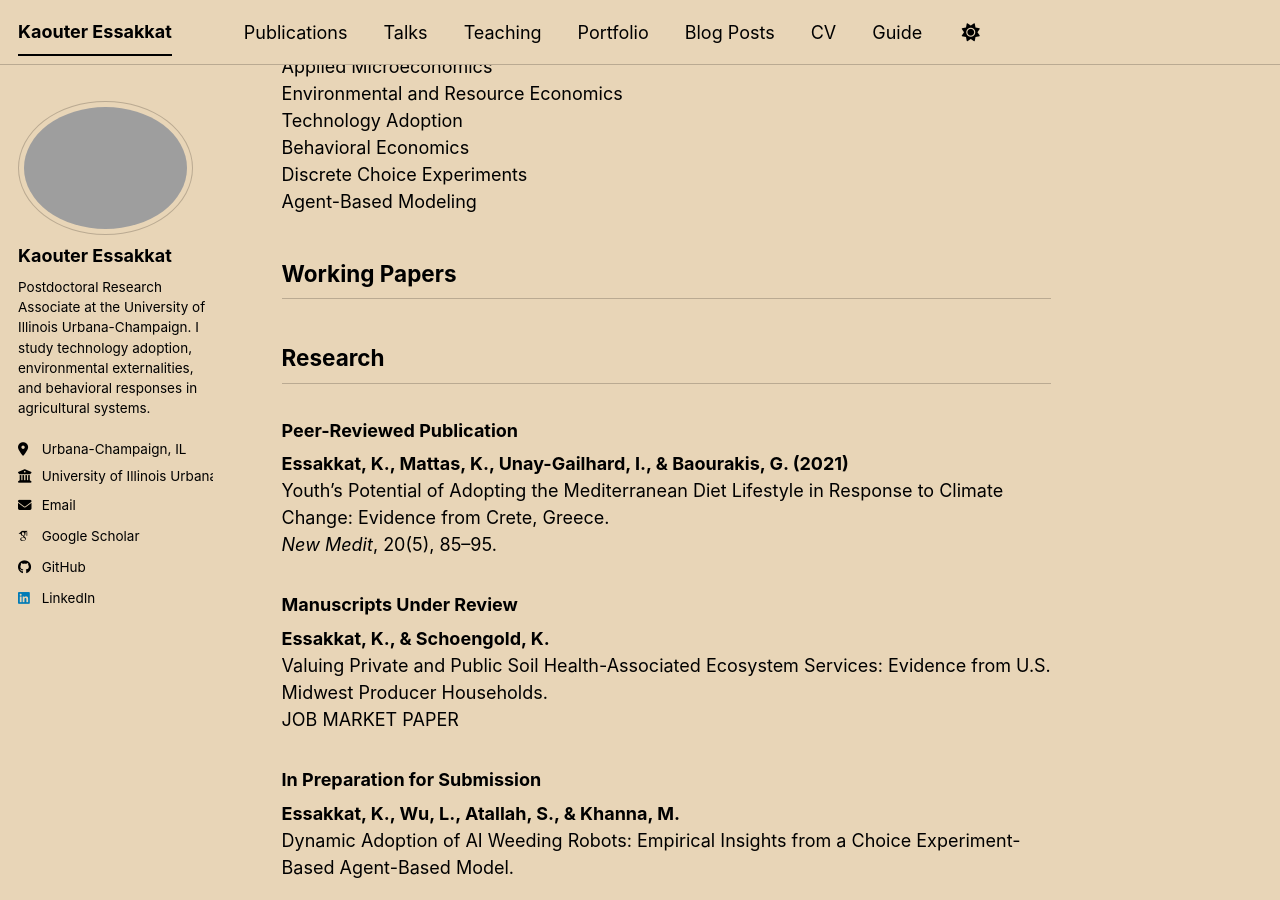
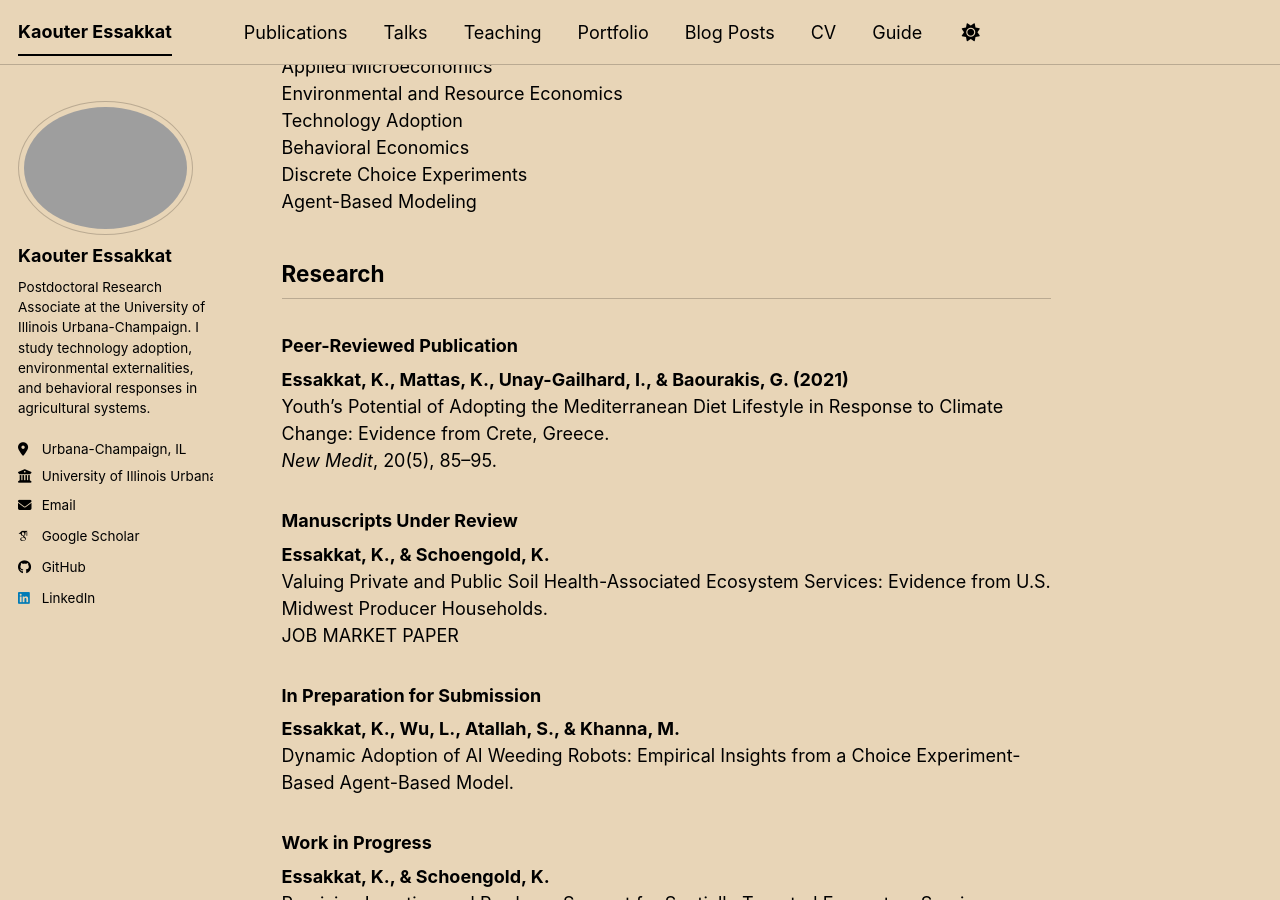
Before and after one commit to KaouterEssakkat/kaouteressakkat.github.io, a Jekyll site: the page built from _pages/about.md, in a window 1280 px wide and 900 px high, scrolled down 809 px. Built offline with Jekyll 4.4.1, drawn with Linux system fonts in a browser that asks for light colours; some web fonts are replaced; a script bundle is joined from its source files by our own code; library files that are not in the unit come from our copies.

Commit message:
Update about.md

```diff
--- a/_pages/about.md
+++ b/_pages/about.md
@@ -23,8 +23,6 @@ Technology Adoption
 Behavioral Economics
 Discrete Choice Experiments
 Agent-Based Modeling
-
-## Working Papers
 
 ## Research
 
```
